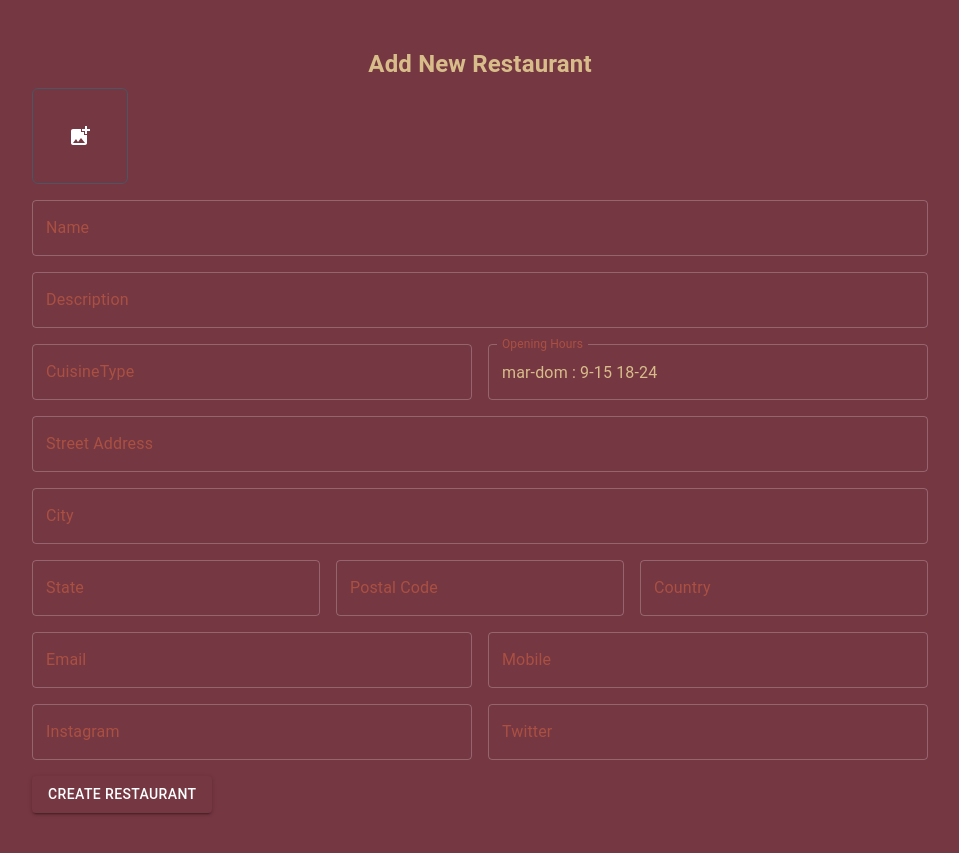
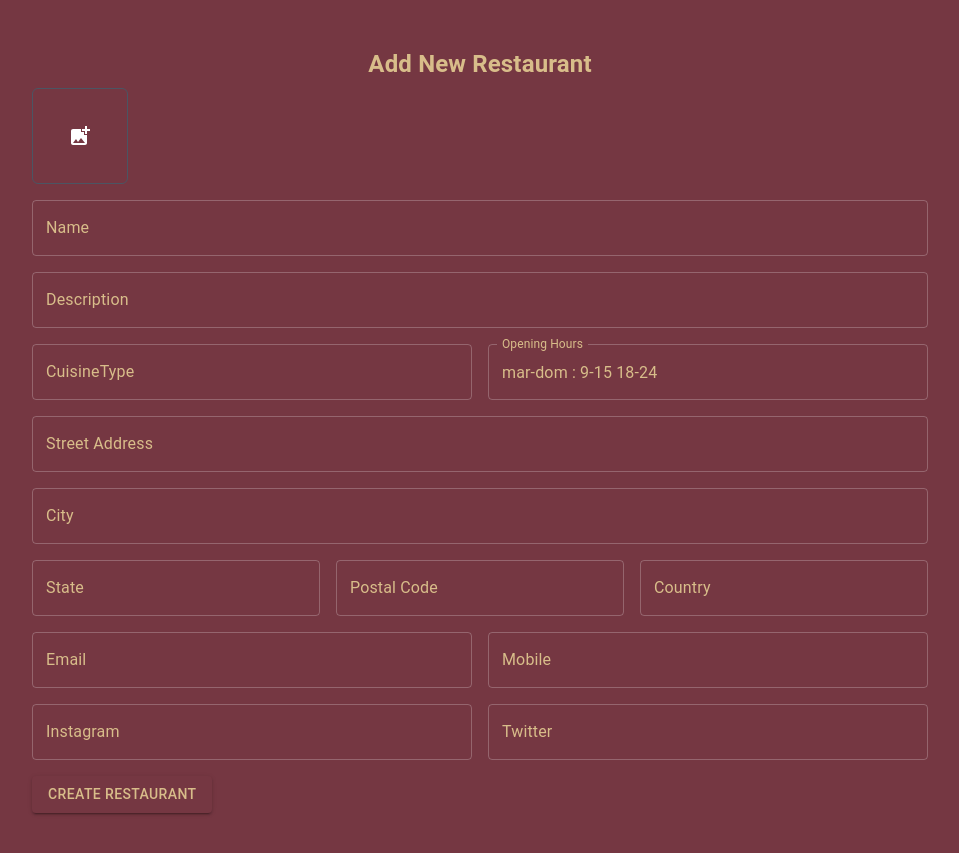
Before and after one commit to luca-vigano/CapstoneFoodDelivery, a React (Create React App) app: page /admin/restaurants in a window 1280 px wide. Shown: the whole page, without its empty margins (160-1119 px from the left). Built offline with nearby package versions, Linux system fonts and the light colour scheme.

Commit message:
change menu card color

```diff
--- a/src/component/AdminComponent/CreateRestaurantForm/CreateRestaurantForm.jsx
+++ b/src/component/AdminComponent/CreateRestaurantForm/CreateRestaurantForm.jsx
@@ -141,6 +141,22 @@ function CreateRestaurantForm() {
                 variant="outlined"
                 onChange={formik.handleChange}
                 value={formik.values.name}
+                sx={{
+                  "& .MuiInputLabel-root": {
+                    color: "#D8BD8A",
+                  },
+                  "& .MuiOutlinedInput-root": {
+                    "& fieldset": {
+                      borderColor: "#secondary",
+                    },
+                    "&:hover fieldset": {
+                      borderColor: "#D8BD8A",
+                    },
+                    "&.Mui-focused fieldset": {
+                      borderColor: "#D8BD8A",
+                    },
+                  },
+                }}
               ></TextField>
             </Grid2>
             <Grid2 size={{ xs: 12 }}>
@@ -152,6 +168,22 @@ function CreateRestaurantForm() {
                 variant="outlined"
                 onChange={formik.handleChange}
                 value={formik.values.description}
+                sx={{
+                  "& .MuiInputLabel-root": {
+                    color: "#D8BD8A",
+                  },
+                  "& .MuiOutlinedInput-root": {
+                    "& fieldset": {
+                      borderColor: "#secondary",
+                    },
+                    "&:hover fieldset": {
+                      borderColor: "#D8BD8A",
+                    },
+                    "&.Mui-focused fieldset": {
+                      borderColor: "#D8BD8A",
+                    },
+                  },
+                }}
               ></TextField>
             </Grid2>
             <Grid2 size={{ xs: 12, lg: 6 }}>
@@ -163,6 +195,22 @@ function CreateRestaurantForm() {
                 variant="outlined"
                 onChange={formik.handleChange}
                 value={formik.values.cuisineType}
+                sx={{
+                  "& .MuiInputLabel-root": {
+                    color: "#D8BD8A",
+                  },
+                  "& .MuiOutlinedInput-root": {
+                    "& fieldset": {
+                      borderColor: "#secondary",
+                    },
+                    "&:hover fieldset": {
+                      borderColor: "#D8BD8A",
+                    },
+                    "&.Mui-focused fieldset": {
+                      borderColor: "#D8BD8A",
+                    },
+                  },
+                }}
               ></TextField>
             </Grid2>
             <Grid2 size={{ xs: 12, lg: 6 }}>
@@ -174,6 +222,22 @@ function CreateRestaurantForm() {
                 variant="outlined"
                 onChange={formik.handleChange}
                 value={formik.values.openingHours}
+                sx={{
+                  "& .MuiInputLabel-root": {
+                    color: "#D8BD8A",
+                  },
+                  "& .MuiOutlinedInput-root": {
+                    "& fieldset": {
+                      borderColor: "#secondary",
+                    },
+                    "&:hover fieldset": {
+                      borderColor: "#D8BD8A",
+                    },
+                    "&.Mui-focused fieldset": {
+                      borderColor: "#D8BD8A",
+                    },
+                  },
+                }}
               ></TextField>
             </Grid2>
             <Grid2 size={{ xs: 12 }}>
@@ -185,6 +249,22 @@ function CreateRestaurantForm() {
                 variant="outlined"
                 onChange={formik.handleChange}
                 value={formik.values.addres}
+                sx={{
+                  "& .MuiInputLabel-root": {
+                    color: "#D8BD8A",
+                  },
+                  "& .MuiOutlinedInput-root": {
+                    "& fieldset": {
+                      borderColor: "#secondary",
+                    },
+                    "&:hover fieldset": {
+                      borderColor: "#D8BD8A",
+                    },
+                    "&.Mui-focused fieldset": {
+                      borderColor: "#D8BD8A",
+                    },
+                  },
+                }}
               ></TextField>
             </Grid2>
             <Grid2 size={{ xs: 12 }}>
@@ -196,6 +276,22 @@ function CreateRestaurantForm() {
                 variant="outlined"
                 onChange={formik.handleChange}
                 value={formik.values.city}
+                sx={{
+                  "& .MuiInputLabel-root": {
+                    color: "#D8BD8A",
+                  },
+                  "& .MuiOutlinedInput-root": {
+                    "& fieldset": {
+                      borderColor: "#secondary",
+                    },
+                    "&:hover fieldset": {
+                      borderColor: "#D8BD8A",
+                    },
+                    "&.Mui-focused fieldset": {
+                      borderColor: "#D8BD8A",
+                    },
+                  },
+                }}
               ></TextField>
             </Grid2>
             <Grid2 size={{ xs: 12, lg: 4 }}>
@@ -207,6 +303,22 @@ function CreateRestaurantForm() {
                 variant="outlined"
                 onChange={formik.handleChange}
                 value={formik.values.state}
+                sx={{
+                  "& .MuiInputLabel-root": {
+                    color: "#D8BD8A",
+                  },
+                  "& .MuiOutlinedInput-root": {
+                    "& fieldset": {
+                      borderColor: "#secondary",
+                    },
+                    "&:hover fieldset": {
+                      borderColor: "#D8BD8A",
+                    },
+                    "&.Mui-focused fieldset": {
+                      borderColor: "#D8BD8A",
+                    },
+                  },
+                }}
               ></TextField>
             </Grid2>
             <Grid2 size={{ xs: 12, lg: 4 }}>
@@ -218,6 +330,22 @@ function CreateRestaurantForm() {
                 variant="outlined"
                 onChange={formik.handleChange}
                 value={formik.values.postalCode}
+                sx={{
+                  "& .MuiInputLabel-root": {
+                    color: "#D8BD8A",
+                  },
+                  "& .MuiOutlinedInput-root": {
+                    "& fieldset": {
+                      borderColor: "#secondary",
+                    },
+                    "&:hover fieldset": {
+                      borderColor: "#D8BD8A",
+                    },
+                    "&.Mui-focused fieldset": {
+                      borderColor: "#D8BD8A",
+                    },
+                  },
+                }}
               ></TextField>
             </Grid2>
             <Grid2 size={{ xs: 12, lg: 4 }}>
@@ -229,6 +357,22 @@ function CreateRestaurantForm() {
                 variant="outlined"
                 onChange={formik.handleChange}
                 value={formik.values.country}
+                sx={{
+                  "& .MuiInputLabel-root": {
+                    color: "#D8BD8A",
+                  },
+                  "& .MuiOutlinedInput-root": {
+                    "& fieldset": {
+                      borderColor: "#secondary",
+                    },
+                    "&:hover fieldset": {
+                      borderColor: "#D8BD8A",
+                    },
+                    "&.Mui-focused fieldset": {
+                      borderColor: "#D8BD8A",
+                    },
+                  },
+                }}
               ></TextField>
             </Grid2>
             <Grid2 size={{ xs: 12, lg: 6 }}>
@@ -240,6 +384,22 @@ function CreateRestaurantForm() {
                 variant="outlined"
                 onChange={formik.handleChange}
                 value={formik.values.email}
+                sx={{
+                  "& .MuiInputLabel-root": {
+                    color: "#D8BD8A",
+                  },
+                  "& .MuiOutlinedInput-root": {
+                    "& fieldset": {
+                      borderColor: "#secondary",
+                    },
+                    "&:hover fieldset": {
+                      borderColor: "#D8BD8A",
+                    },
+                    "&.Mui-focused fieldset": {
+                      borderColor: "#D8BD8A",
+                    },
+                  },
+                }}
               ></TextField>
             </Grid2>
             <Grid2 size={{ xs: 12, lg: 6 }}>
@@ -251,6 +411,22 @@ function CreateRestaurantForm() {
                 variant="outlined"
                 onChange={formik.handleChange}
                 value={formik.values.mobile}
+                sx={{
+                  "& .MuiInputLabel-root": {
+                    color: "#D8BD8A",
+                  },
+                  "& .MuiOutlinedInput-root": {
+                    "& fieldset": {
+                      borderColor: "#secondary",
+                    },
+                    "&:hover fieldset": {
+                      borderColor: "#D8BD8A",
+                    },
+                    "&.Mui-focused fieldset": {
+                      borderColor: "#D8BD8A",
+                    },
+                  },
+                }}
               ></TextField>
             </Grid2>
             <Grid2 size={{ xs: 12, lg: 6 }}>
@@ -262,6 +438,22 @@ function CreateRestaurantForm() {
                 variant="outlined"
                 onChange={formik.handleChange}
                 value={formik.values.instagram}
+                sx={{
+                  "& .MuiInputLabel-root": {
+                    color: "#D8BD8A",
+                  },
+                  "& .MuiOutlinedInput-root": {
+                    "& fieldset": {
+                      borderColor: "#secondary",
+                    },
+                    "&:hover fieldset": {
+                      borderColor: "#D8BD8A",
+                    },
+                    "&.Mui-focused fieldset": {
+                      borderColor: "#D8BD8A",
+                    },
+                  },
+                }}
               ></TextField>
             </Grid2>
             <Grid2 size={{ xs: 12, lg: 6 }}>
@@ -273,10 +465,26 @@ function CreateRestaurantForm() {
                 variant="outlined"
                 onChange={formik.handleChange}
                 value={formik.values.twitter}
+                sx={{
+                  "& .MuiInputLabel-root": {
+                    color: "#D8BD8A",
+                  },
+                  "& .MuiOutlinedInput-root": {
+                    "& fieldset": {
+                      borderColor: "#secondary",
+                    },
+                    "&:hover fieldset": {
+                      borderColor: "#D8BD8A",
+                    },
+                    "&.Mui-focused fieldset": {
+                      borderColor: "#D8BD8A",
+                    },
+                  },
+                }}
               ></TextField>
             </Grid2>
           </Grid2>
-          <Button variant="contained" color="primary" type="submit">
+          <Button variant="contained" sx={{ color: "#D8BD8A" }} type="submit">
             Create Restaurant
           </Button>
         </form>
--- a/src/component/Restaurant/MenuCard.jsx
+++ b/src/component/Restaurant/MenuCard.jsx
@@ -44,7 +44,7 @@ const MenuCard = ({ item }) => {
   return (
     <Accordion>
       <AccordionSummary
-        expandIcon={<ExpandMoreIcon />}
+        expandIcon={<ExpandMoreIcon sx={{ color: "#D8BD8A" }} />}
         aria-controls="panel1-content"
         id="panel1-header"
       >
@@ -58,7 +58,7 @@ const MenuCard = ({ item }) => {
             <div className="space-y-1 lg:space-y-5 lg:max-w-2xl">
               <p className="font-semibold text-xl">{item.name}</p>
               <p>€ {item.price}</p>
-              <p className="text-gray-400">{item.description}</p>
+              <p>{item.description}</p>
             </div>
           </div>
         </div>
@@ -78,6 +78,15 @@ const MenuCard = ({ item }) => {
                           control={
                             <Checkbox
                               onChange={() => handleCheckboxChange(item.name)}
+                              sx={{
+                                color: "#D8BD8A",
+                                "&.Mui-checked": {
+                                  color: "#D8BD8A",
+                                },
+                                "&:hover": {
+                                  backgroundColor: "transparent",
+                                },
+                              }}
                             />
                           }
                           label={item.name}
@@ -90,7 +99,12 @@ const MenuCard = ({ item }) => {
             )}
           </div>
           <div className="pt-5">
-            <Button variant="contained" disabled={false} type="submit">
+            <Button
+              variant="contained"
+              disabled={false}
+              type="submit"
+              sx={{ color: "#D8BD8A" }}
+            >
               {true ? "Aggiungi al carrello" : "Prodotto esaurito"}
             </Button>
           </div>
```
Also changed, not shown: src/component/Restaurant/RestaurantDetails.jsx (+51 -8 lines).
